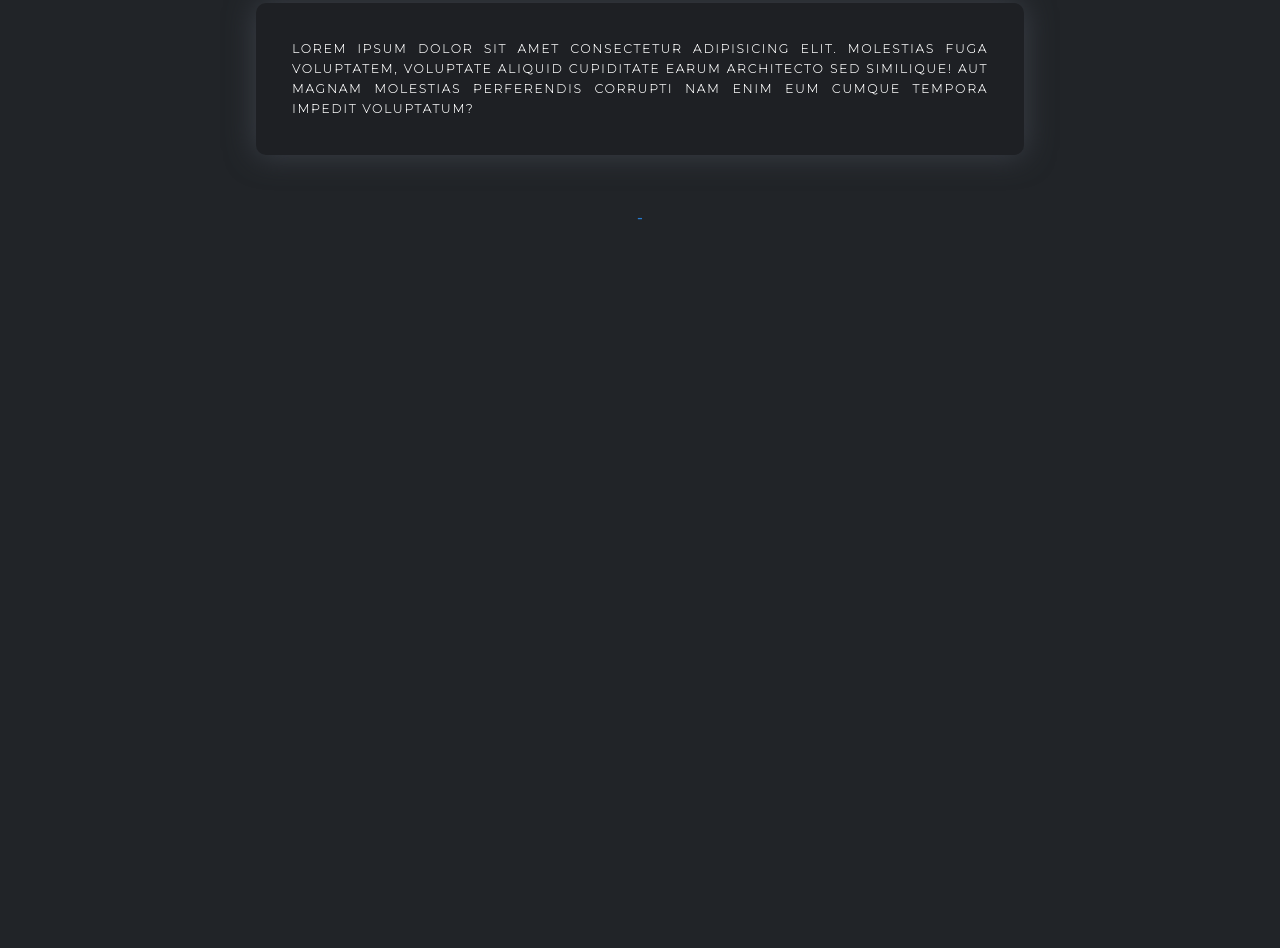
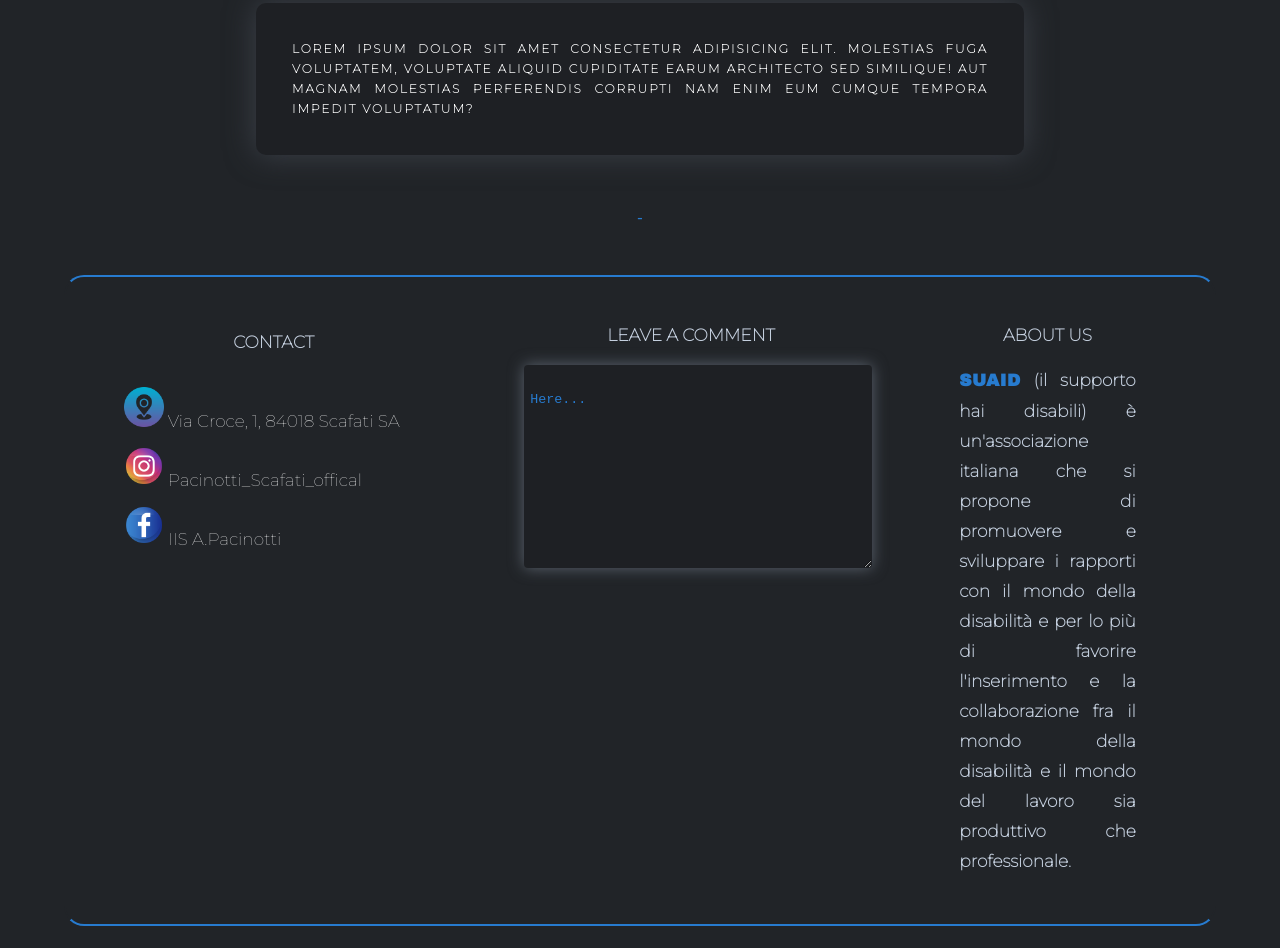
Before and after one commit to MasterCod24/suaid, a plain HTML site: page Disfasia-dislessia/disl_disf.html in a window 1280 px wide. Shown: the part 480-1428 px from the top of the page. Before the commit the page ends 800 px from the top, so only its background shows below. Drawn offline with Linux system fonts and the light colour scheme.

Commit message:
Add files via upload

```diff
--- a/Disabilità motoria/style_dsm.css
+++ b/Disabilità motoria/style_dsm.css
@@ -400,18 +400,32 @@ footer{
     text-align: justify;
     font-weight: 600;
     color: #c4cfde;
-    line-height: 25px;
+    line-height: 30px;
     margin: 0%;
+}
+
+.about__us{
+    padding: 1em 2%;
+    margin-left: 80px;
+}
+
+.comment{
+    margin-top: 16px;
+    margin-left: 200px;
+    padding: 0em;
 }
 
 .contact > p{
     line-height: 50px;
     font-size: 17px;
     font-family: 'Montserrat', sans-serif;
+    width: 300px;
 }
 
 .contact{
-    margin-top: -13px;
+    margin-top: 8px;
+    margin-right: -100px;
+    padding-bottom: -10;
 }
 
 /* TITOLI */
--- a/Disfasia-dislessia/disl_disf.html
+++ b/Disfasia-dislessia/disl_disf.html
@@ -63,5 +63,47 @@
                 <p>-</p>
             </div>
         </main>
+
+        <footer>
+            <div class="footer__block">
+                <div class="contact">
+                <p class="title">Contact</p>
+
+                <p> <!-- LOCALIZZAZIONE -->
+                    <a href="https://maps.app.goo.gl/Qp21RvKv4LLBky4B9" target="_blank">
+                        <img src="../img/location.png" alt="position">
+                    </a>
+                    Via Croce, 1, 84018 Scafati SA
+                </p>
+
+                <p> <!-- INSTAGRAM -->
+                    <a href="https://www.instagram.com/pacinottiscafati/" target="_blank">
+                        <img src="../img/instagram.png" alt="instagram">
+                        Pacinotti_Scafati_offical
+                    </a>
+                </p>
+
+                <p> <!-- FACEBOOK -->
+                    <a href="https://www.facebook.com/itipacinotti/" target="_blank">
+                        <img src="../img/facebook.png" alt="facebook">
+                        IIS A.Pacinotti
+                    </a>
+                </p>
+                </div>
+
+                <div class="comment">
+                    <p class="title">Leave a comment</p>
+                    <textarea name="commento" cols="40" rows="10" placeholder="Here..."></textarea>
+                </div>
+
+                <div class="about__us">
+                    <p class="title">About us</p>
+
+                    <p class="about_text">
+                        <strong>SUAID</strong> (il supporto hai disabili) è un'associazione italiana che si propone di promuovere e sviluppare i rapporti con il mondo della disabilità e per lo più di favorire l'inserimento e la collaborazione fra il mondo della disabilità e il mondo del lavoro sia produttivo che professionale.
+                    </p>
+                </div>
+            </div>
+        </footer>
     </body>
 </html>
--- a/Disfasia-dislessia/style_dislf.css
+++ b/Disfasia-dislessia/style_dislf.css
@@ -8,6 +8,12 @@
     box-sizing: border-box;
     text-decoration: none;
     color: white;
+}
+
+* > strong{
+    color: #277bcf;
+    letter-spacing: 0.5px;
+    font-family: 'Archivo Black', sans-serif;
 }
 
 body{
@@ -243,3 +249,103 @@ main{
     text-align: center;
     color: #277bcf;
 }
+
+/* FOOTER */
+
+footer{
+    padding: 7em 5%;
+}
+
+/* FOOTER BLOCK */
+
+.footer__block{
+    display: flex;
+    justify-content: space-between;
+    padding: 2em 5%;
+    margin-top: -80px;
+    margin-bottom: -90px;
+    border: 2px solid #212428;
+    border-radius: 20px;
+    border-top-color: #277bcf;
+    border-bottom-color: #277bcf;
+}
+
+.about_text{
+    font-size: 17px;
+    font-family: 'Montserrat', sans-serif;
+    text-align: justify;
+    font-weight: 600;
+    color: #c4cfde;
+    line-height: 30px;
+    margin: 0%;
+}
+
+.about__us{
+    padding: 1em 2%;
+    margin-left: 80px;
+}
+
+.comment{
+    margin-top: 16px;
+    margin-left: 200px;
+    padding: 0em;
+}
+
+.contact > p{
+    line-height: 50px;
+    font-size: 17px;
+    font-family: 'Montserrat', sans-serif;
+    width: 300px;
+}
+
+.contact{
+    margin-top: 8px;
+    margin-right: -100px;
+    padding-bottom: -10;
+}
+
+/* TITOLI */
+
+.footer__block > .contact > .title, .comment > .title, .about__us > .title{
+    text-align: center;
+    font-size: 17px;
+    text-transform: uppercase;
+    font-family: 'Montserrat', sans-serif;
+    font-weight: 600;
+    color: #c4cfde;
+    margin-bottom: 20px;
+}
+
+/* LOGO CONTATTI */
+
+.contact > p > a > img{
+    height: 40px;
+}
+
+/* TEXTAREA */
+
+textarea{
+    border-radius: 4px;
+    border: none;
+    background-color: #1e2024;
+    color: #c4cfde;
+    box-shadow: 0 0 15px #5c646f;
+    padding: 2em 2%;
+    transition: 300ms linear;
+}
+
+textarea:focus{ /* AL CLICK DEL MOUSE */
+    transition: .3s linear;
+    background-color: #9facc0;
+    border-color: #277bcf;
+    color: #212428;
+    box-shadow: 0 0 15px #277bcf;
+}
+
+textarea::placeholder{
+    color: #277bcf;
+}
+
+textarea:focus::placeholder{ /* AL CLICK DEL MOUSE TRANSFORMA PLACEHOLDER*/
+    color: #212428;
+}
--- a/Limitazioni_visive/style_vis.css
+++ b/Limitazioni_visive/style_vis.css
@@ -474,18 +474,32 @@ footer{
     text-align: justify;
     font-weight: 600;
     color: #c4cfde;
-    line-height: 25px;
+    line-height: 30px;
     margin: 0%;
+}
+
+.about__us{
+    padding: 1em 2%;
+    margin-left: 80px;
+}
+
+.comment{
+    margin-top: 16px;
+    margin-left: 200px;
+    padding: 0em;
 }
 
 .contact > p{
     line-height: 50px;
     font-size: 17px;
     font-family: 'Montserrat', sans-serif;
+    width: 300px;
 }
 
 .contact{
-    margin-top: -13px;
+    margin-top: 8px;
+    margin-right: -100px;
+    padding-bottom: -10;
 }
 
 /* TITOLI */
--- a/style.css
+++ b/style.css
@@ -9,6 +9,12 @@
     box-sizing: border-box;
     text-decoration: none;
     color: white;
+}
+
+* > strong{
+    color: #277bcf;
+    letter-spacing: 0.5px;
+    font-family: 'Archivo Black', sans-serif;
 }
 
 body{
@@ -441,18 +447,32 @@ footer{
     text-align: justify;
     font-weight: 600;
     color: #c4cfde;
-    line-height: 25px;
+    line-height: 30px;
     margin: 0%;
+}
+
+.about__us{
+    padding: 1em 2%;
+    margin-left: 80px;
+}
+
+.comment{
+    margin-top: 16px;
+    margin-left: 200px;
+    padding: 0em;
 }
 
 .contact > p{
     line-height: 50px;
     font-size: 17px;
     font-family: 'Montserrat', sans-serif;
+    width: 300px;
 }
 
 .contact{
-    margin-top: -13px;
+    margin-top: 8px;
+    margin-right: -100px;
+    padding-bottom: -10;
 }
 
 /* TITOLI */
```
Also changed, not shown: Disabilità motoria/dis_mot.html (+2 -2 lines), Index.html (+2 -2 lines), Limitazioni_visive/limit_vis.html (+2 -2 lines).
